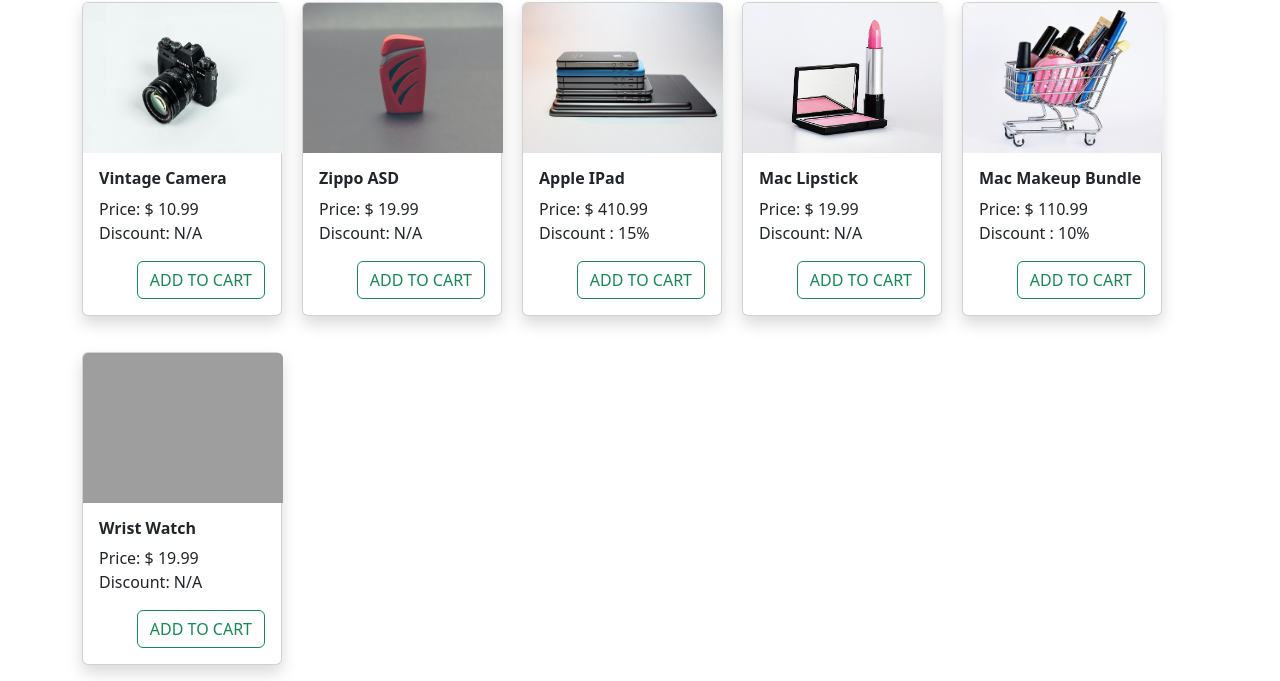
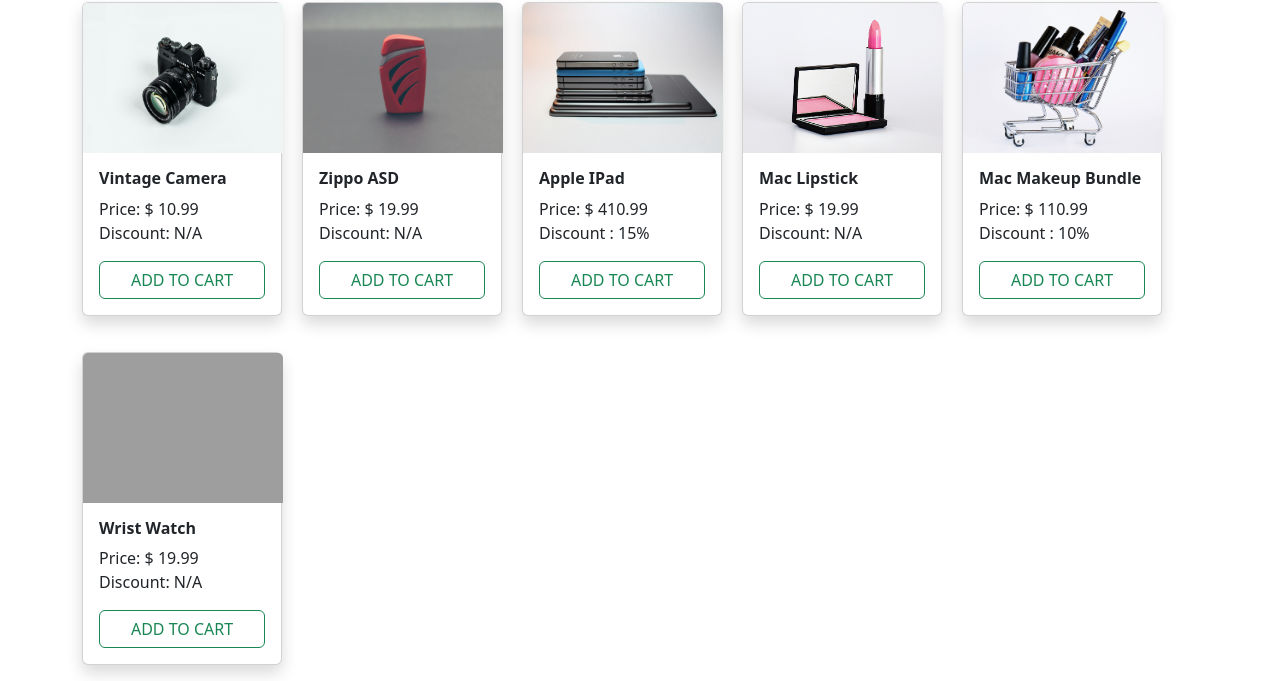
Before and after one commit to kishorekumer78/mod4, a plain HTML site: page index.html in a window 1280 px wide. Shown: the part 132-813 px from the top of the page. Drawn offline with nearby package versions, Linux system fonts and the light colour scheme; grey boxes are pictures that could not be loaded.

Commit message:
fixed button width in product card

```diff
--- a/js/card.js
+++ b/js/card.js
@@ -34,7 +34,7 @@ const createCard = (element = {id: 0, name: "Not Available", image: "na.jpg", pr
 
 
     const btn = document.createElement("button");
-    btn.classList.add("btn", "btn-outline-success")
+    btn.classList.add("btn", "btn-outline-success", "w-100")
     btn.innerHTML = "ADD TO CART";
     //TODO: add event listener
     btn.addEventListener("click", () => {
```
Also changed, not shown: index.html (+0 -1 lines).
